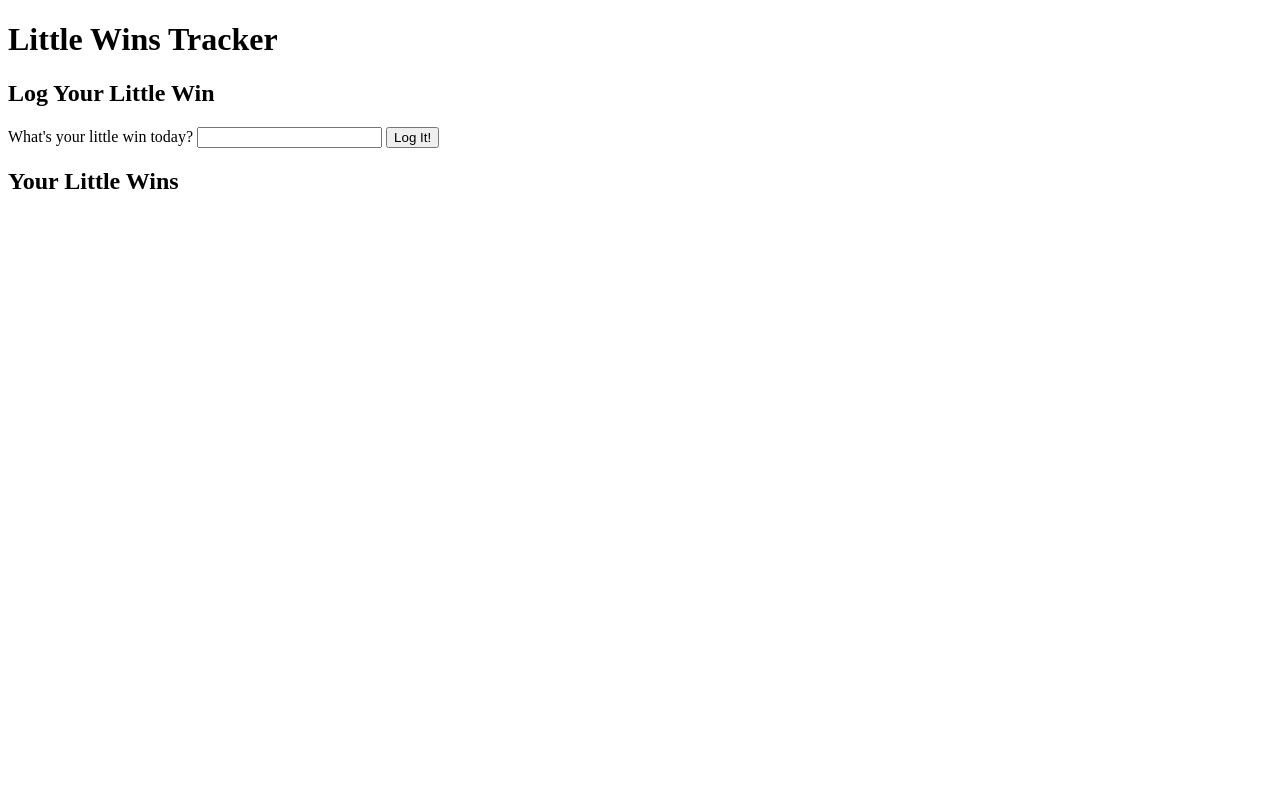
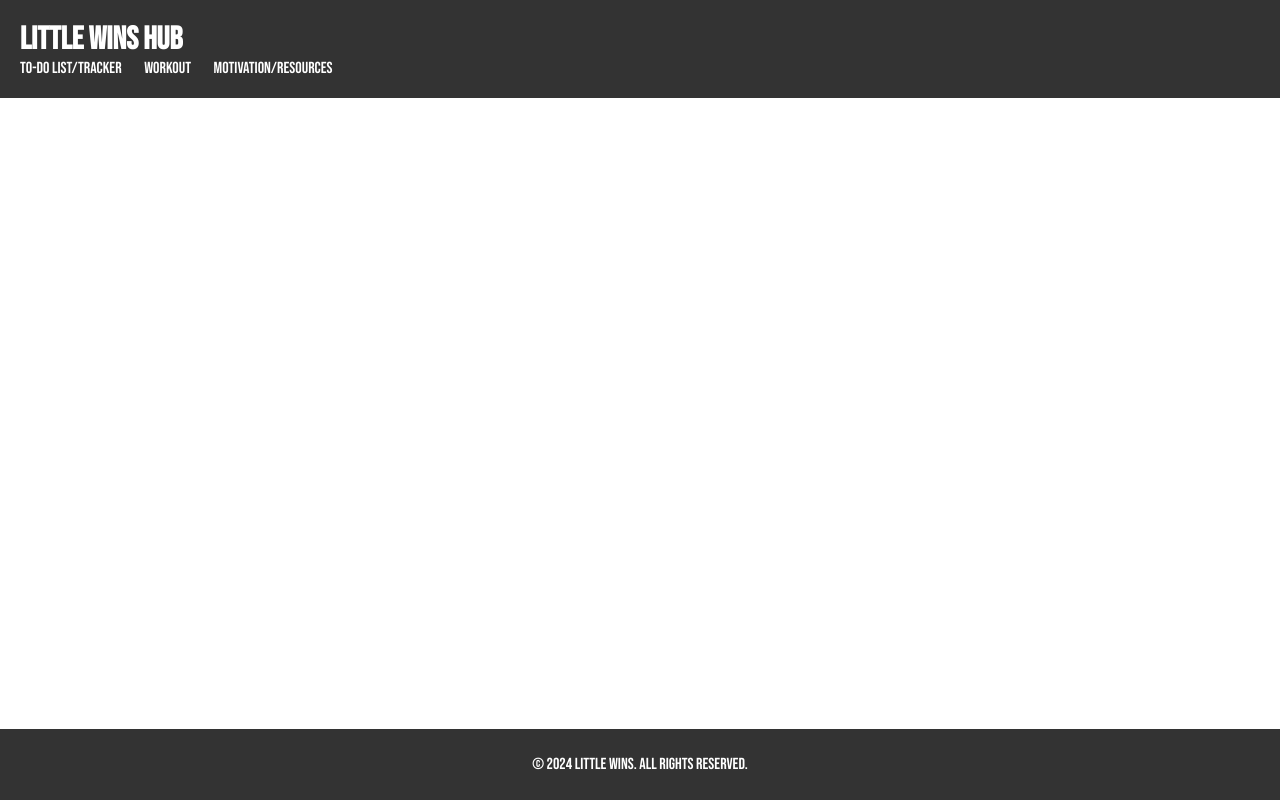
Before and after one commit to amidpro/littlewins-habits, a plain HTML site: page index.html in a window 1280 px wide. Drawn offline with Linux system fonts and the light colour scheme; files that its build step writes are made by us from their sources; files whose address does not match are found by name.

Commit message:
Little Wins Hub Main Structure

```diff
--- a/assets/styles.css
+++ b/assets/styles.css
@@ -0,0 +1,49 @@
+body {
+    font-family: 'Bebas Neue', sans-serif;
+    margin: 0;
+    padding: 0;
+}
+
+header {
+    background-color: #333;
+    color: #fff;
+    padding: 20px;
+}
+
+header h1 {
+    margin: 0;
+}
+
+nav ul {
+    list-style-type: none;
+    margin: 0;
+    padding: 0;
+}
+
+nav ul li {
+    display: inline;
+    margin-right: 20px;
+}
+
+nav ul li a {
+    color: #fff;
+    text-decoration: none;
+}
+
+main {
+    padding: 20px;
+}
+
+section {
+    margin-bottom: 40px;
+}
+
+footer {
+    background-color: #333;
+    color: #fff;
+    text-align: center;
+    padding: 10px 0;
+    position: fixed;
+    bottom: 0;
+    width: 100%;
+}
--- a/index.html
+++ b/index.html
@@ -1,33 +1,28 @@
-<!-- index.html -->
-
 <!DOCTYPE html>
 <html lang="en">
 <head>
     <meta charset="UTF-8">
     <meta name="viewport" content="width=device-width, initial-scale=1.0">
-    <title>Little Wins Tracker</title>
+    <title>Little Wins Hub</title>
     <link rel="stylesheet" href="styles.css">
+    <link href='https://fonts.googleapis.com/css?family=Bebas Neue' rel='stylesheet'>
 </head>
 <body>
     <header>
-        <h1>Little Wins Tracker</h1>
+        <h1>Little Wins Hub</h1>
+        <nav>
+            <ul>
+                <li><a href="#todo">To-Do List/Tracker</a></li>
+                <li><a href="#workout">Workout</a></li>
+                <li><a href="#motivation">Motivation/Resources</a></li>
+            </ul>
+        </nav>
     </header>
-    <main>
-        <section id="log-form">
-            <h2>Log Your Little Win</h2>
-            <form id="win-form">
-                <label for="win-input">What's your little win today?</label>
-                <input type="text" id="win-input" name="win" required>
-                <button type="submit">Log It!</button>
-            </form>
-        </section>
-        <section id="win-list">
-            <h2>Your Little Wins</h2>
-            <ul id="win-items">
-                <!-- Little wins will be dynamically added here -->
-            </ul>
-        </section>
-    </main>
+
+    <footer>
+        <p>&copy; 2024 Little Wins. All rights reserved.</p>
+    </footer>
+
     <script src="script.js"></script>
 </body>
 </html>
```
Also changed, not shown: motivation.html (added), todo.html (added), workout.html (added).
